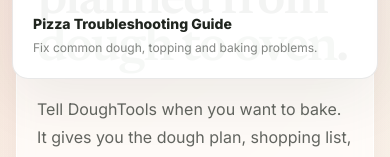
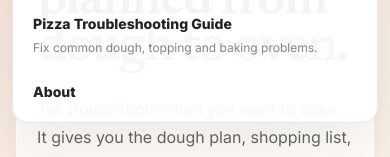
Before and after one commit to maraforver-lab/Pizza, a Next.js app: page / in a window 390 px wide. Both pictures are taken after a click on the button "Guide". Shown: the part 219-376 px from the top of the page. Built offline with nearby package versions, Linux system fonts and the light colour scheme; no server answers.

Commit message:
Patch 315: Add About to mobile navigation

```diff
--- a/components/GlobalToolNavigation.tsx
+++ b/components/GlobalToolNavigation.tsx
@@ -53,6 +53,7 @@ export default function GlobalToolNavigation() {
   const guideGlossaryActive = pathname === "/guide";
   const troubleshootingGuideActive = pathname === "/guide/pizza-troubleshooting";
   const quickCalculatorActive = pathname === "/calculator/quick";
+  const aboutActive = pathname === "/about";
 
   useEffect(() => {
     document.documentElement.lang = "en";
@@ -125,7 +126,12 @@ export default function GlobalToolNavigation() {
           <nav className="hidden items-center gap-1 lg:flex" aria-label="Primary">
             <Link
               href="/about"
-              className="rounded-full px-3 py-2 text-xs font-extrabold text-ink/55 transition hover:bg-white/70 hover:text-ink focus:outline-none focus-visible:ring-2 focus-visible:ring-tomato focus-visible:ring-offset-2 focus-visible:ring-offset-cream"
+              aria-current={aboutActive ? "page" : undefined}
+              className={`rounded-full px-3 py-2 text-xs font-extrabold transition focus:outline-none focus-visible:ring-2 focus-visible:ring-tomato focus-visible:ring-offset-2 focus-visible:ring-offset-cream ${
+                aboutActive
+                  ? "bg-white text-ink ring-1 ring-tomato/20"
+                  : "text-ink/55 hover:bg-white/70 hover:text-ink"
+              }`}
             >
               {copy.about}
             </Link>
@@ -175,6 +181,15 @@ export default function GlobalToolNavigation() {
                 >
                   <span className="block text-sm font-extrabold">{copy.troubleshootingGuide}</span>
                   <span className="mt-1 block text-xs leading-5 text-ink/55">{copy.troubleshootingGuideDescription}</span>
+                </Link>
+                <Link
+                  href="/about"
+                  role="menuitem"
+                  aria-current={aboutActive ? "page" : undefined}
+                  onClick={() => setOpenMenu(null)}
+                  className={`${guideMenuItemClass(aboutActive)} lg:hidden`}
+                >
+                  <span className="block text-sm font-extrabold">{copy.about}</span>
                 </Link>
               </div>
             )}
```
Also changed, not shown: 2 other files (tests, documents, lock files or other folders).
